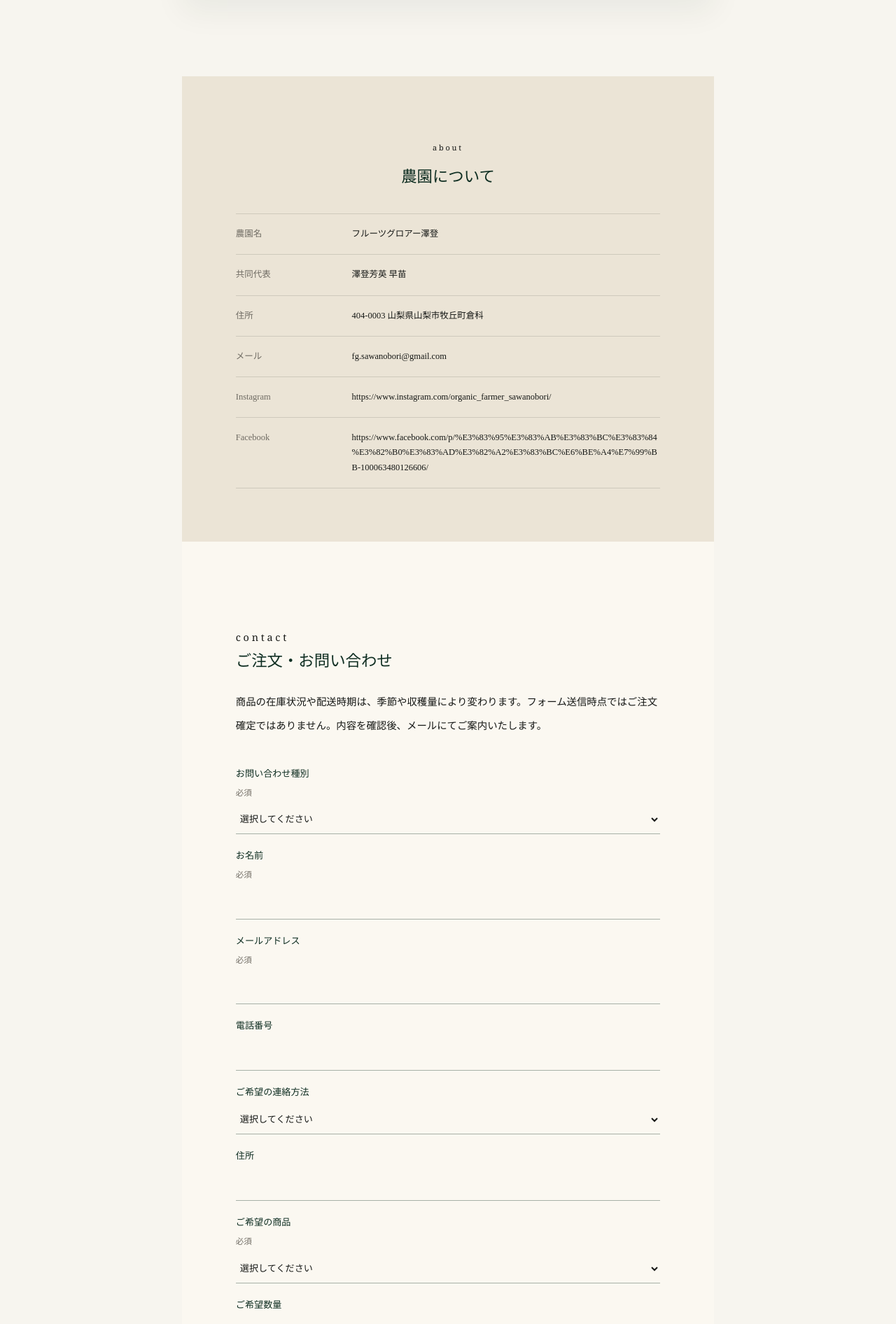
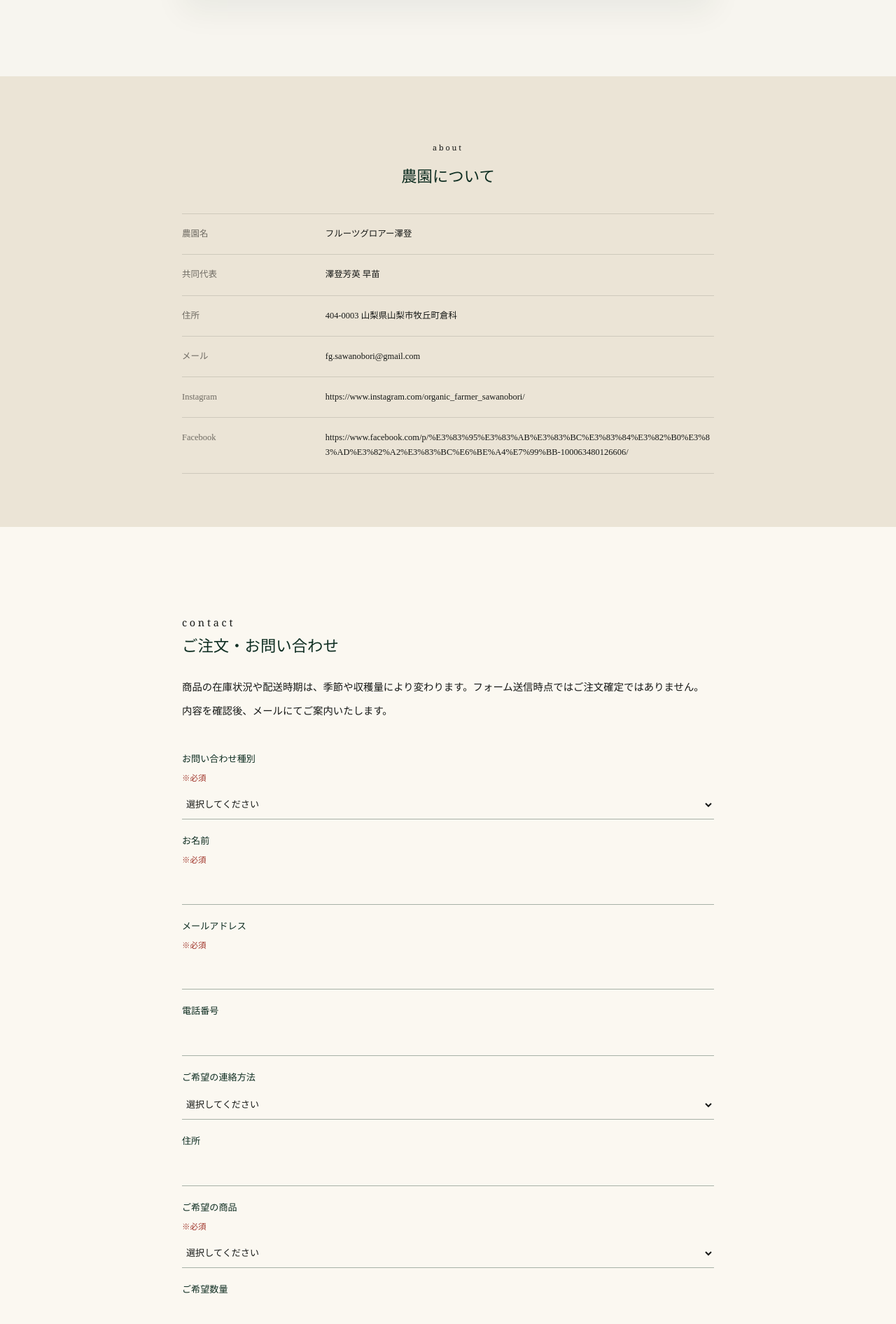
Before and after one commit to shunmum/yoshiaki, a Next.js app: page / in a window 1280 px wide. Shown: the part 7748-9640 px from the top of the page at 70% size. Built offline with nearby package versions, Linux system fonts and the light colour scheme.

Commit message:
Adjust about and contact sections

```diff
--- a/app/globals.css
+++ b/app/globals.css
@@ -442,6 +442,14 @@ dd,
   background: #fbf8f1;
 }
 
+.contactIntro,
+.contactForm {
+  width: 100%;
+  max-width: 760px;
+  margin-left: auto;
+  margin-right: auto;
+}
+
 .aboutSection {
   display: grid;
   gap: 36px;
@@ -464,6 +472,8 @@ dd,
 }
 
 .aboutIntro {
+  margin: 0 auto;
+  max-width: 760px;
   text-align: center;
 }
 
@@ -514,6 +524,9 @@ dd,
 .aboutList {
   border-top: 1px solid var(--line);
   gap: 0;
+  width: 100%;
+  max-width: 760px;
+  margin: 0 auto;
 }
 
 .aboutList div {
@@ -540,7 +553,7 @@ label {
 }
 
 label span {
-  color: var(--muted);
+  color: #9f3328;
   font-size: 0.72rem;
 }
 
@@ -637,14 +650,16 @@ footer p {
 
   .contactSection {
     grid-template-columns: 1fr;
-    max-width: 760px;
+  }
+
+  .aboutSection {
     margin: 0 auto;
   }
 
-  .letterSection,
-  .aboutSection {
+  .letterSection {
     max-width: 760px;
-    margin: 0 auto;
+    margin-left: auto;
+    margin-right: auto;
   }
 
   .letterSection {
--- a/app/page.tsx
+++ b/app/page.tsx
@@ -234,7 +234,7 @@ export default function Home() {
         </div>
         <form className="contactForm" action={`mailto:${siteConfig.contactEmail}`} method="post" encType="text/plain">
           <label>
-            お問い合わせ種別 <span>必須</span>
+            お問い合わせ種別 <span>※必須</span>
             <select name="inquiryType" required defaultValue="">
               <option value="" disabled>
                 選択してください
@@ -244,11 +244,11 @@ export default function Home() {
             </select>
           </label>
           <label>
-            お名前 <span>必須</span>
+            お名前 <span>※必須</span>
             <input name="name" required autoComplete="name" />
           </label>
           <label>
-            メールアドレス <span>必須</span>
+            メールアドレス <span>※必須</span>
             <input name="email" type="email" required autoComplete="email" />
           </label>
           <label>
@@ -268,7 +268,7 @@ export default function Home() {
             <input name="address" autoComplete="street-address" />
           </label>
           <label>
-            ご希望の商品 <span>必須</span>
+            ご希望の商品 <span>※必須</span>
             <select name="product" required defaultValue="">
               <option value="" disabled>
                 選択してください
@@ -310,7 +310,7 @@ export default function Home() {
             </select>
           </label>
           <label className="full">
-            お問い合わせ内容 <span>必須</span>
+            お問い合わせ内容 <span>※必須</span>
             <textarea name="message" rows={6} required />
           </label>
           <button type="submit">メールで相談する</button>
```
